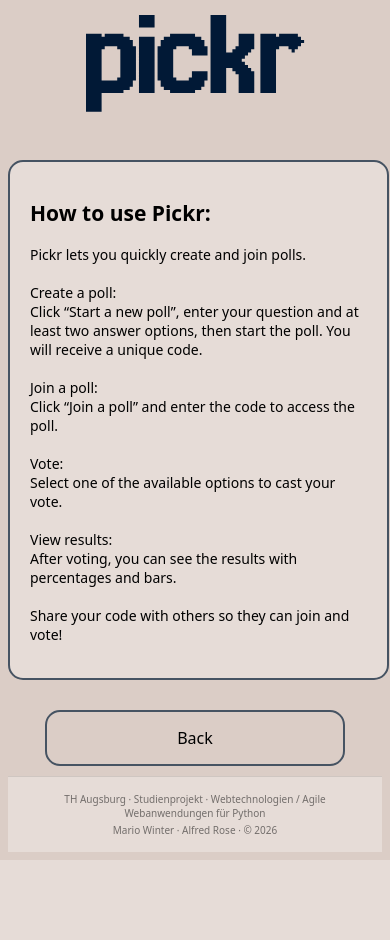
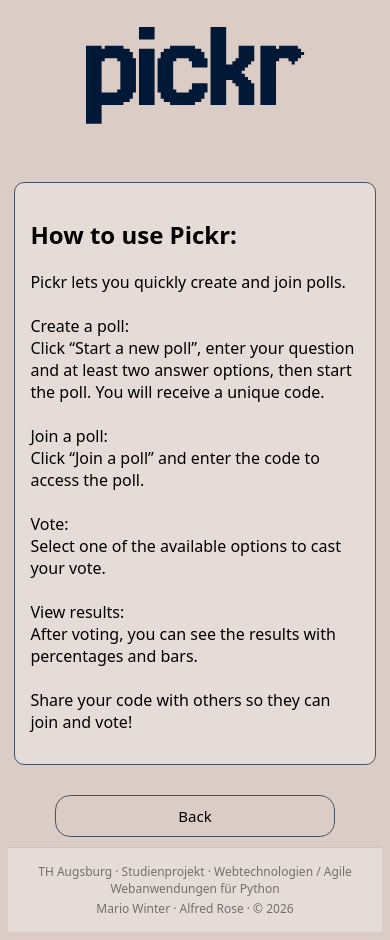
Before and after one commit to winterm99/pick_project, a Flask app: page /help in a window 390 px wide. Before the commit the page ends 860 px from the top, so only its background shows below. Run offline with Flask 3, Linux system fonts and the light colour scheme.

Commit message:
Update style.css

```diff
--- a/static/style.css
+++ b/static/style.css
@@ -186,44 +186,40 @@ button{
     font-size: 14px;
 }
 
-/* --- MOBILE OPTIMIERUNG --- */
 @media screen and (max-width: 768px) {
-
-    /* 1. Die Help-Box ist aktuell 600px breit - das sprengt jedes Handy */
-    .help-box {
-        width: 90%; /* Nutzt 90% der Bildschirmbreite */
-        max-width: none;
-        font-size: 14px; /* Text etwas kleiner für Handys */
+    /* 1. Alles etwas schlanker machen */
+    form, .help-box, .results {
+        width: 88%; /* Etwas mehr Luft zu den Seitenrändern */
+        padding: 15px; /* Weniger "Speck" im Inneren */
+        border-width: 1px; /* Dünnere Rahmen wirken auf Handys edler */
+        border-radius: 10px; /* Kleinere Rundungen passen besser zum kleinen Screen */
+        gap: 15px; /* Weniger Abstand zwischen den Feldern */
     }
 
-    /* 2. Formulare (Create & Join) flexibel machen */
-    form {
-        width: 90%; /* Statt fester 320px */
-        padding: 15px; /* Etwas weniger Platzverschwendung am Rand */
+    /* 2. Buttons weniger massiv */
+    .buttons {
+        width: 75%;
     }
 
-    /* 3. Buttons (Start Poll, Join, etc.) */
-    .buttons {
-        width: 80%; /* Buttons nehmen mehr Platz ein als auf Desktop */
+    .buttons a, button {
+        padding: 10px; /* Flachere Buttons */
+        border-width: 1px;
+        font-size: 15px;
     }
 
-    /* 4. Die Resultate (Balkendiagramm) */
-    .results {
-        width: 95%; /* Fast volle Breite für bessere Lesbarkeit */
+    /* 3. Text und Abstände im Header */
+    #Logo {
+        margin: 5% 0; /* Weniger Platz verschwenden oben */
     }
 
-    /* 5. Option-Rows in 'create.html' */
-    /* Wenn der Input und das X nebeneinander zu eng werden: */
-    .option-row {
-        gap: 5px;
+    /* 4. Die Eingabefelder (Inputs) */
+    input {
+        padding: 10px;
+        font-size: 16px; /* Wichtig: verhindert den iPhone-Auto-Zoom */
     }
 
-    input {
-        font-size: 16px; /* Verhindert, dass iOS beim Tippen automatisch zoomt */
-    }
-
-    /* 6. Footer-Text anpassen */
-    footer {
-        font-size: 10px;
+    /* 5. Die Ergebnis-Balken (Poll) */
+    .bar-container {
+        height: 15px; /* Schmalere Balken sehen auf dem Handy besser aus */
     }
 }
```
